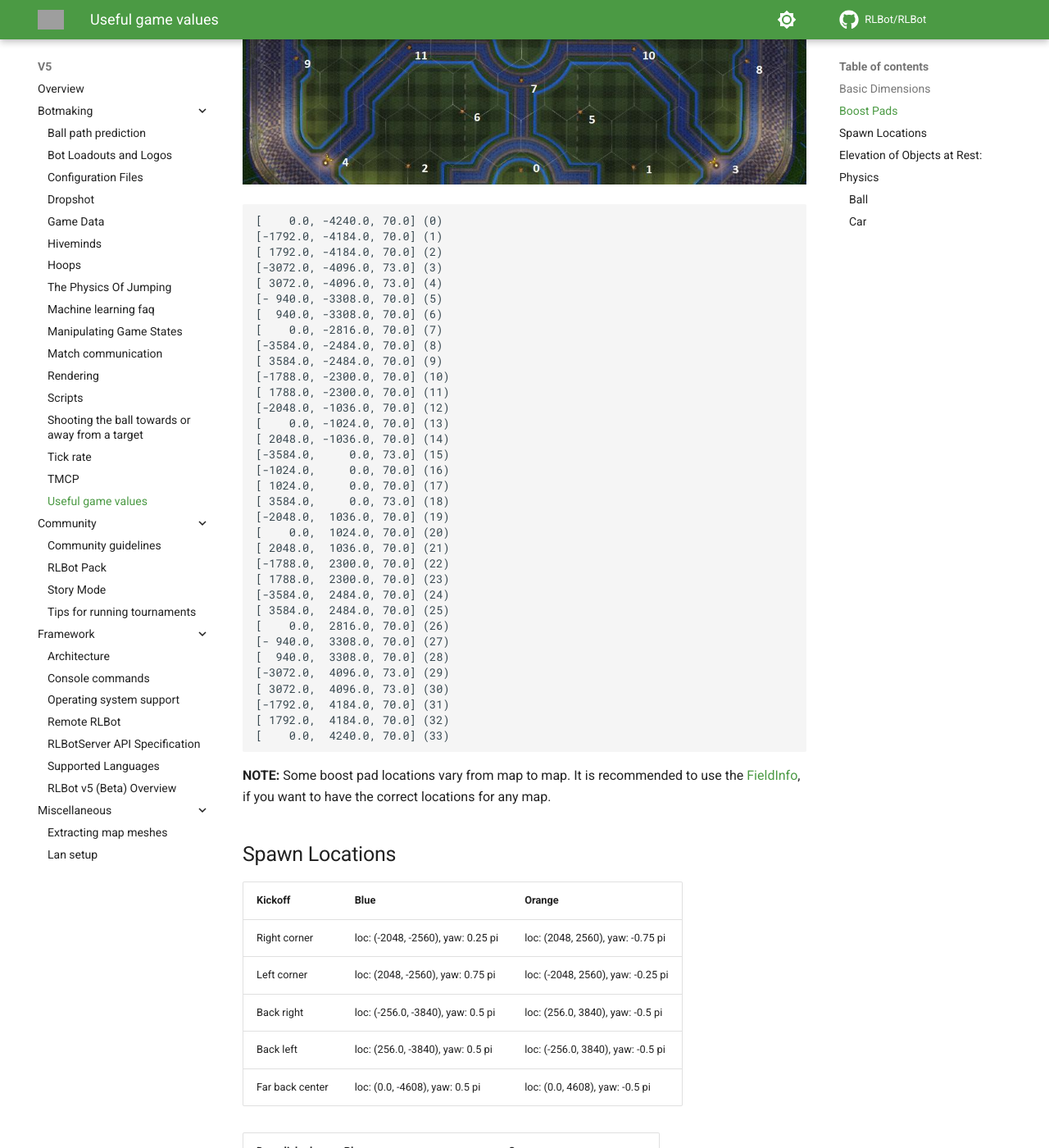
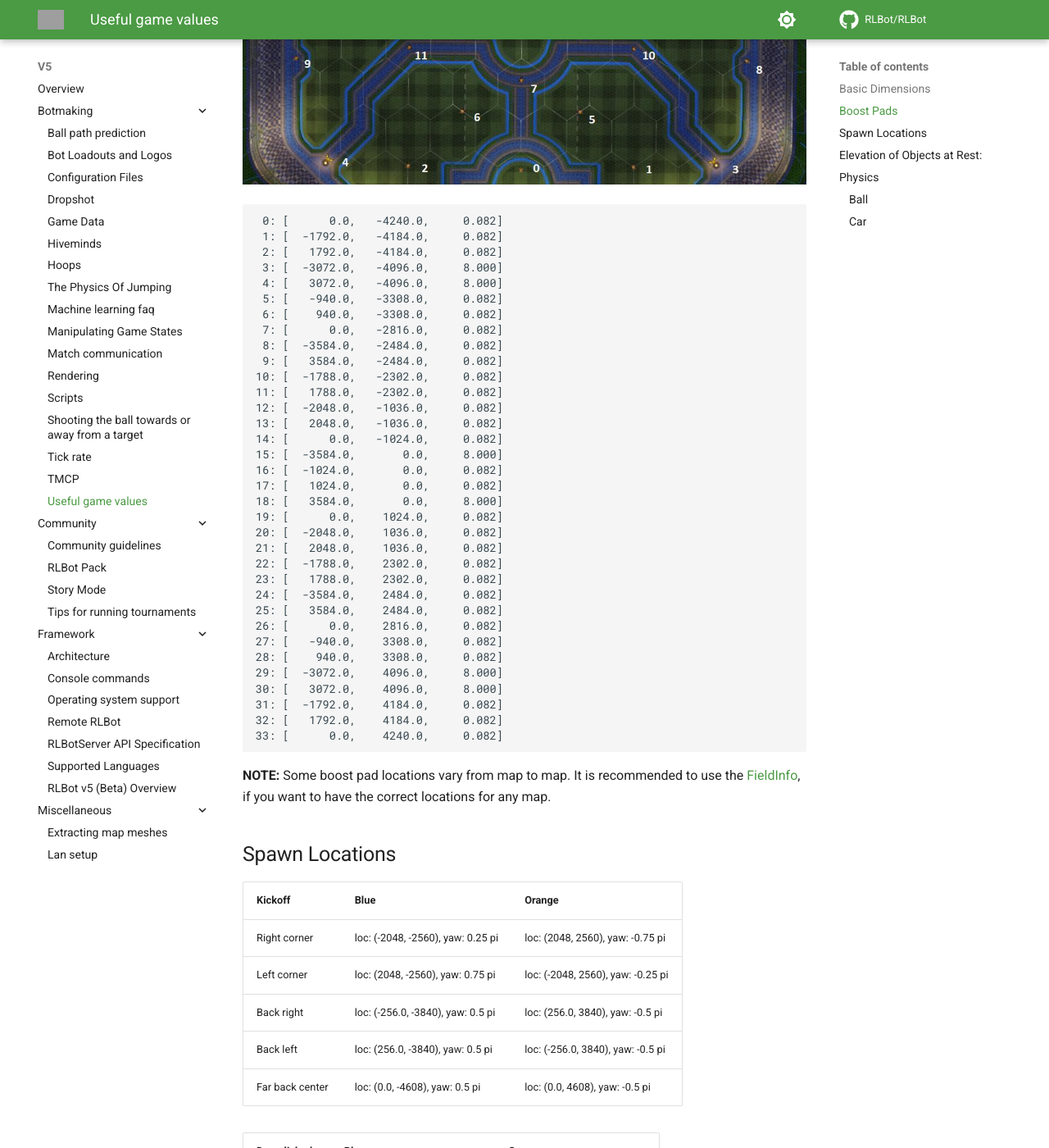
Before and after one commit to RLBot/wiki, an MkDocs documentation site: the page built from docs/v5/botmaking/useful-game-values.md, in a window 1280 px wide and 1400 px high, scrolled down 2970 px. Shown: the whole window at 82% size. Built offline with MkDocs 1.6.1 and Material for MkDocs 9.7.7, drawn with Linux system fonts in a browser that asks for light colours; comment, search, counter and statistics services are not loaded; grey boxes are pictures that could not be loaded.

Commit message:
Revise boost pad coordinates
Index 13 and 14 as well as index 19 and 20 were swapped. Also, the z component is also different nowadays.

````diff
--- a/docs/v5/botmaking/useful-game-values.md
+++ b/docs/v5/botmaking/useful-game-values.md
@@ -56,40 +56,40 @@ The coordinates of the 34 boost pads (in the order that RLBot uses):
 ![](/img/useful-game-values/boost-pads.jpg)
 
 ```
-[    0.0, -4240.0, 70.0] (0)
-[-1792.0, -4184.0, 70.0] (1)
-[ 1792.0, -4184.0, 70.0] (2)
-[-3072.0, -4096.0, 73.0] (3)
-[ 3072.0, -4096.0, 73.0] (4)
-[- 940.0, -3308.0, 70.0] (5)
-[  940.0, -3308.0, 70.0] (6)
-[    0.0, -2816.0, 70.0] (7)
-[-3584.0, -2484.0, 70.0] (8)
-[ 3584.0, -2484.0, 70.0] (9)
-[-1788.0, -2300.0, 70.0] (10)
-[ 1788.0, -2300.0, 70.0] (11)
-[-2048.0, -1036.0, 70.0] (12)
-[    0.0, -1024.0, 70.0] (13)
-[ 2048.0, -1036.0, 70.0] (14)
-[-3584.0,     0.0, 73.0] (15)
-[-1024.0,     0.0, 70.0] (16)
-[ 1024.0,     0.0, 70.0] (17)
-[ 3584.0,     0.0, 73.0] (18)
-[-2048.0,  1036.0, 70.0] (19)
-[    0.0,  1024.0, 70.0] (20)
-[ 2048.0,  1036.0, 70.0] (21)
-[-1788.0,  2300.0, 70.0] (22)
-[ 1788.0,  2300.0, 70.0] (23)
-[-3584.0,  2484.0, 70.0] (24)
-[ 3584.0,  2484.0, 70.0] (25)
-[    0.0,  2816.0, 70.0] (26)
-[- 940.0,  3308.0, 70.0] (27)
-[  940.0,  3308.0, 70.0] (28)
-[-3072.0,  4096.0, 73.0] (29)
-[ 3072.0,  4096.0, 73.0] (30)
-[-1792.0,  4184.0, 70.0] (31)
-[ 1792.0,  4184.0, 70.0] (32)
-[    0.0,  4240.0, 70.0] (33)
+ 0: [      0.0,   -4240.0,     0.082]
+ 1: [  -1792.0,   -4184.0,     0.082]
+ 2: [   1792.0,   -4184.0,     0.082]
+ 3: [  -3072.0,   -4096.0,     8.000]
+ 4: [   3072.0,   -4096.0,     8.000]
+ 5: [   -940.0,   -3308.0,     0.082]
+ 6: [    940.0,   -3308.0,     0.082]
+ 7: [      0.0,   -2816.0,     0.082]
+ 8: [  -3584.0,   -2484.0,     0.082]
+ 9: [   3584.0,   -2484.0,     0.082]
+10: [  -1788.0,   -2302.0,     0.082]
+11: [   1788.0,   -2302.0,     0.082]
+12: [  -2048.0,   -1036.0,     0.082]
+13: [   2048.0,   -1036.0,     0.082]
+14: [      0.0,   -1024.0,     0.082]
+15: [  -3584.0,       0.0,     8.000]
+16: [  -1024.0,       0.0,     0.082]
+17: [   1024.0,       0.0,     0.082]
+18: [   3584.0,       0.0,     8.000]
+19: [      0.0,    1024.0,     0.082]
+20: [  -2048.0,    1036.0,     0.082]
+21: [   2048.0,    1036.0,     0.082]
+22: [  -1788.0,    2302.0,     0.082]
+23: [   1788.0,    2302.0,     0.082]
+24: [  -3584.0,    2484.0,     0.082]
+25: [   3584.0,    2484.0,     0.082]
+26: [      0.0,    2816.0,     0.082]
+27: [   -940.0,    3308.0,     0.082]
+28: [    940.0,    3308.0,     0.082]
+29: [  -3072.0,    4096.0,     8.000]
+30: [   3072.0,    4096.0,     8.000]
+31: [  -1792.0,    4184.0,     0.082]
+32: [   1792.0,    4184.0,     0.082]
+33: [      0.0,    4240.0,     0.082]
 ```
 
 **NOTE:** Some boost pad locations vary from map to map. It is recommended to use the [FieldInfo](https://github.com/RLBot/RLBotPythonExample/wiki/Input-and-Output-Data#field-info), if you want to have the correct locations for any map.
````
